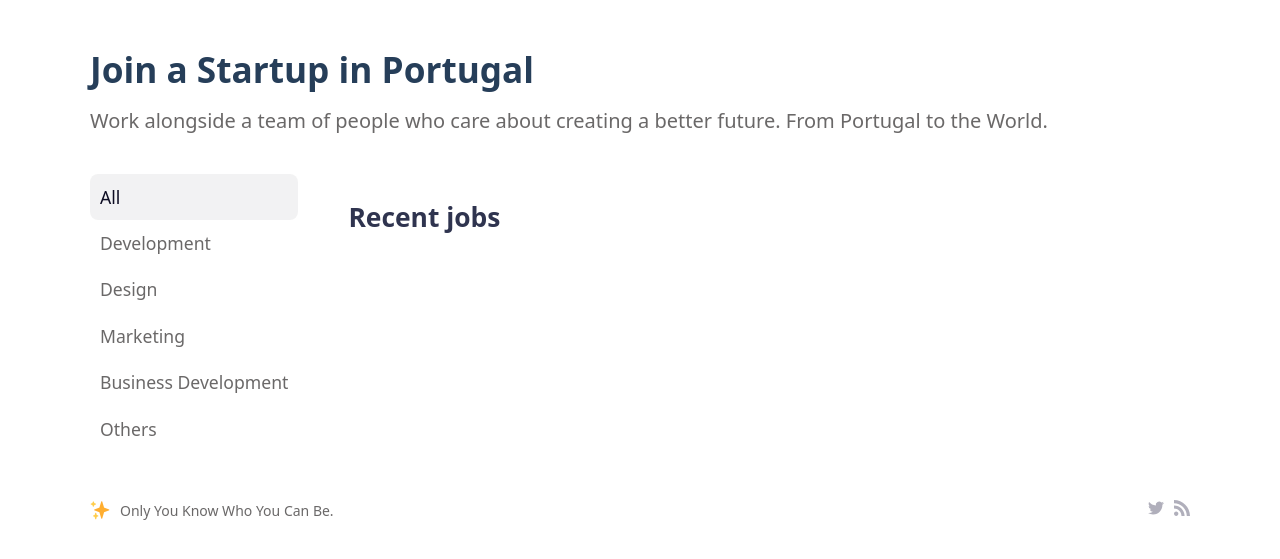
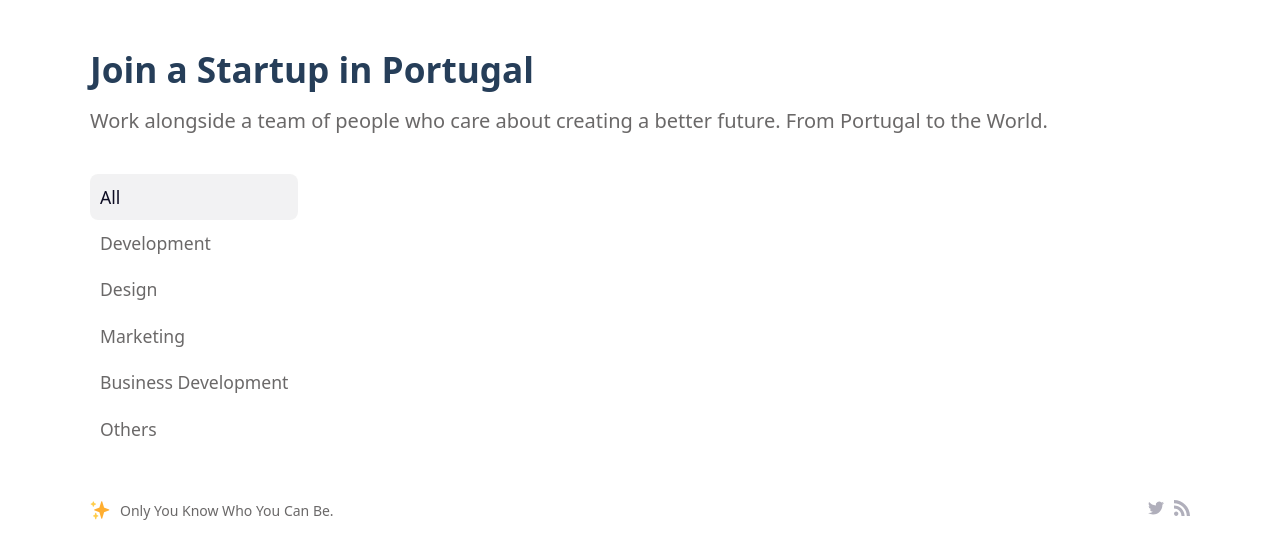
Before and after one commit to outono-org/fuzzboard.com, a Flask app: template application/templates/home.html in a window 1280 px wide. Shown: the part 65-624 px from the top of the page. Run offline with Flask 2, Linux system fonts and the light colour scheme; the template is opened without the code that fills it, so the values that code supplies are empty.

Commit message:
minor styling changes to improve UX

```diff
--- a/application/static/css/styles.css
+++ b/application/static/css/styles.css
@@ -249,7 +249,6 @@ input#submit:hover {
   display: flex;
   flex-direction: column;
   flex: 3 0 70%;
-  padding: 20px 0px;
 }
 
 .card-container {
@@ -493,13 +492,17 @@ input#submit:hover {
 .filter-categories li {
   display: block;
   padding: 10px 10px;
+  border-radius: 8px;
   color: #211e1eab;
   cursor: pointer;
 }
 
+.filter-categories li:hover {
+  background-color: #fafafb;
+}
+
 .filter-categories li.active {
   background-color: rgba(13, 12, 34, 0.05);
-  border-radius: 8px;
   font-weight: 500;
   transition: color 200ms ease;
   color: #0d0c22;
--- a/application/templates/home.html
+++ b/application/templates/home.html
@@ -27,8 +27,6 @@
     </div>
 
     <div class="jobs-container">
-
-        <h2>Recent jobs</h2>
 
         {% for job in recent_jobs %}
             <div class="card-container">
```
